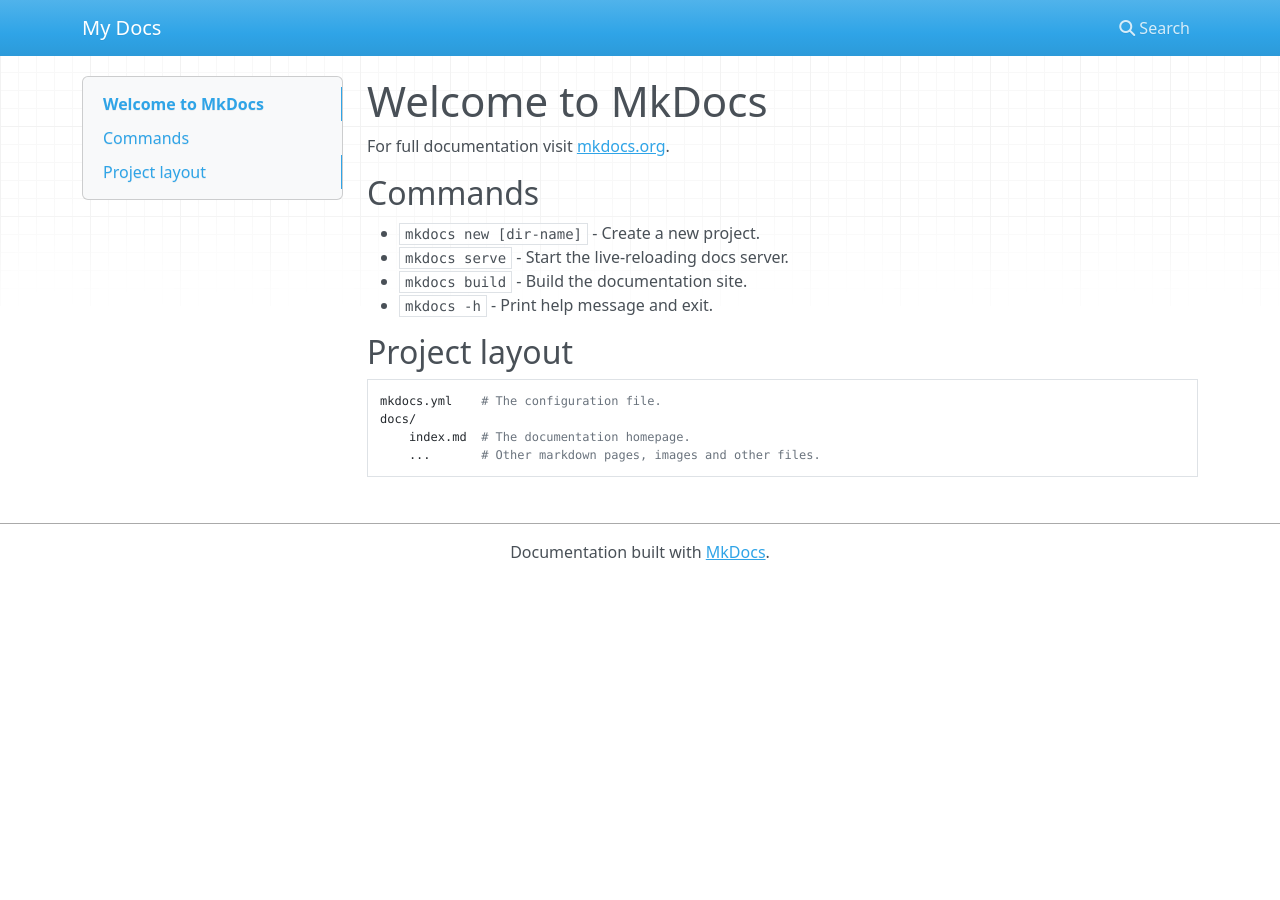
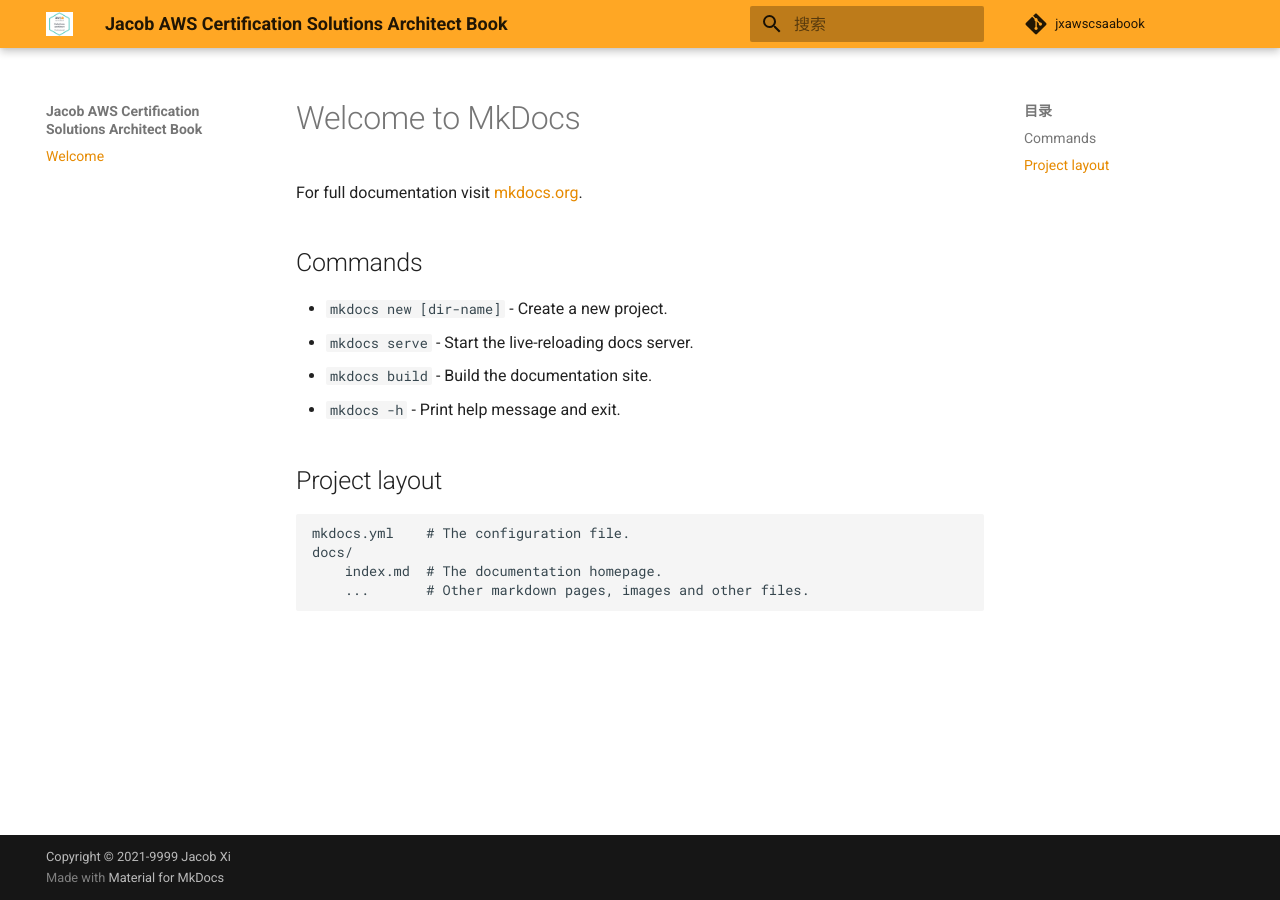
Before and after one commit to Chao-Xi/jxawscsaabook, an MkDocs documentation site: the page built from docs/index.md, in a window 1280 px wide. Built offline with MkDocs 1.6.1 and Material for MkDocs 9.7.7, drawn with Linux system fonts in a browser that asks for light colours; nearby versions of some CDN libraries; comment, search, counter and statistics services are not loaded.

Commit message:
add mkdoc

```diff
--- a/mkdocs.yml
+++ b/mkdocs.yml
@@ -1 +1,30 @@
-site_name: My Docs
+site_name: Jacob AWS Certification Solutions Architect Book
+site_description: "Jacob's AWS Certification Solutions Architect Tutorial"
+site_author: "Jacob Xi"
+copyright: "Copyright &copy; 2021-9999 Jacob Xi"
+site_url: https://chao-xi.github.io/jxawscsaabook/
+
+plugins:
+  - search # necessary for search to work
+  - awesome-pages
+
+nav:
+  - 'Welcome': "index.md"
+
+repo_url: https://github.com/Chao-Xi/jxawscsaabook.git
+repo_name: "jxawscsaabook"
+
+theme:
+  language: zh
+  name: 'material'
+  include_sidebar: true
+  logo: 'images/logo.png'
+  favicon: 'images/logo.png'
+  feature:
+    tabs: false
+  palette:
+    primary: 'orange'
+    accent: 'orange'
+  i18n:
+    prev: 'Previous'
+    next: 'Next'
```
Also changed, not shown: docs/images/logo.png (added).
